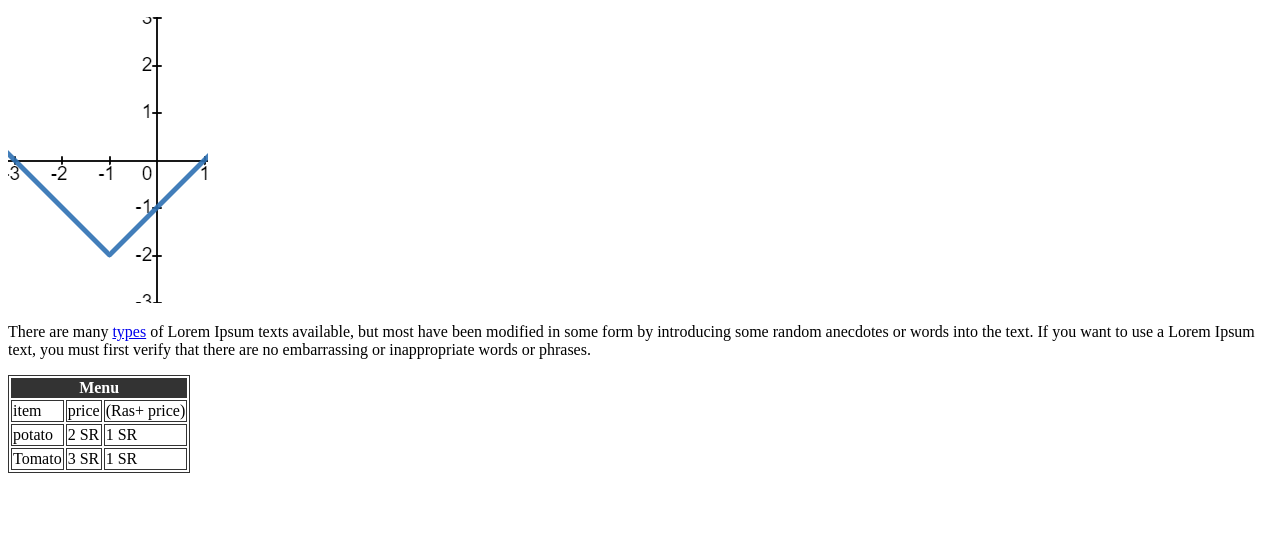
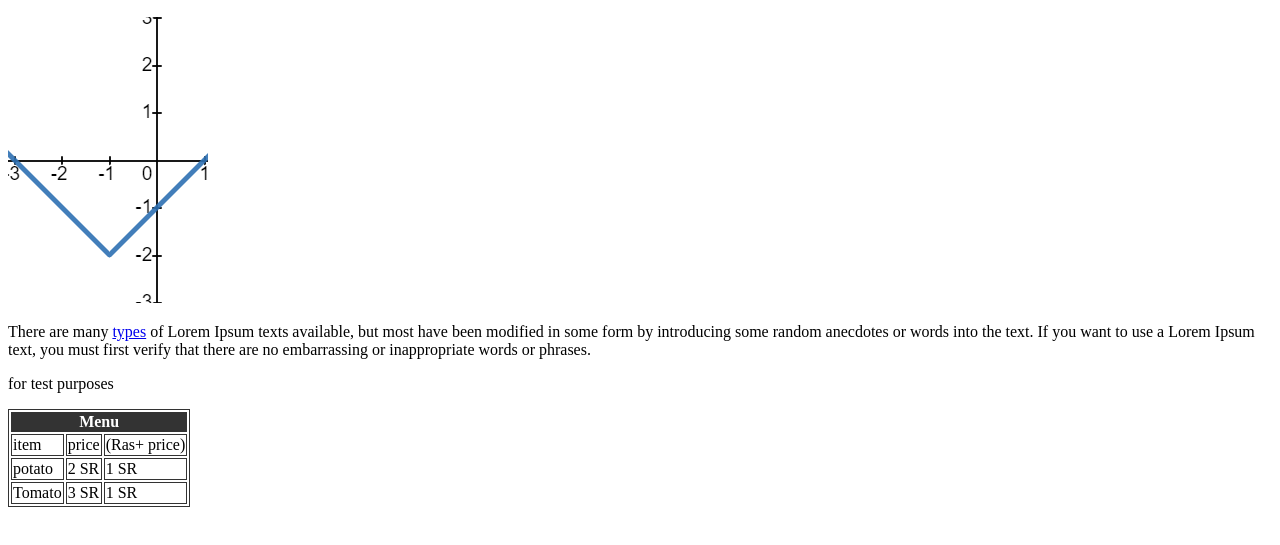
Before and after one commit to AimRAS/swe-363-231, a plain HTML site: page swe1.html in a window 1280 px wide. Shown: the part 111-656 px from the top of the page. Drawn offline with Linux system fonts and the light colour scheme.

Commit message:
for test

```diff
--- a/swe1.html
+++ b/swe1.html
@@ -22,6 +22,8 @@
             <tbody>
 
                 <tr>
+                    <p>for test purposes</p>
+
                     <td>item</td>
                     <td>price</td>
                     <td>(Ras+ price)</td>
```
